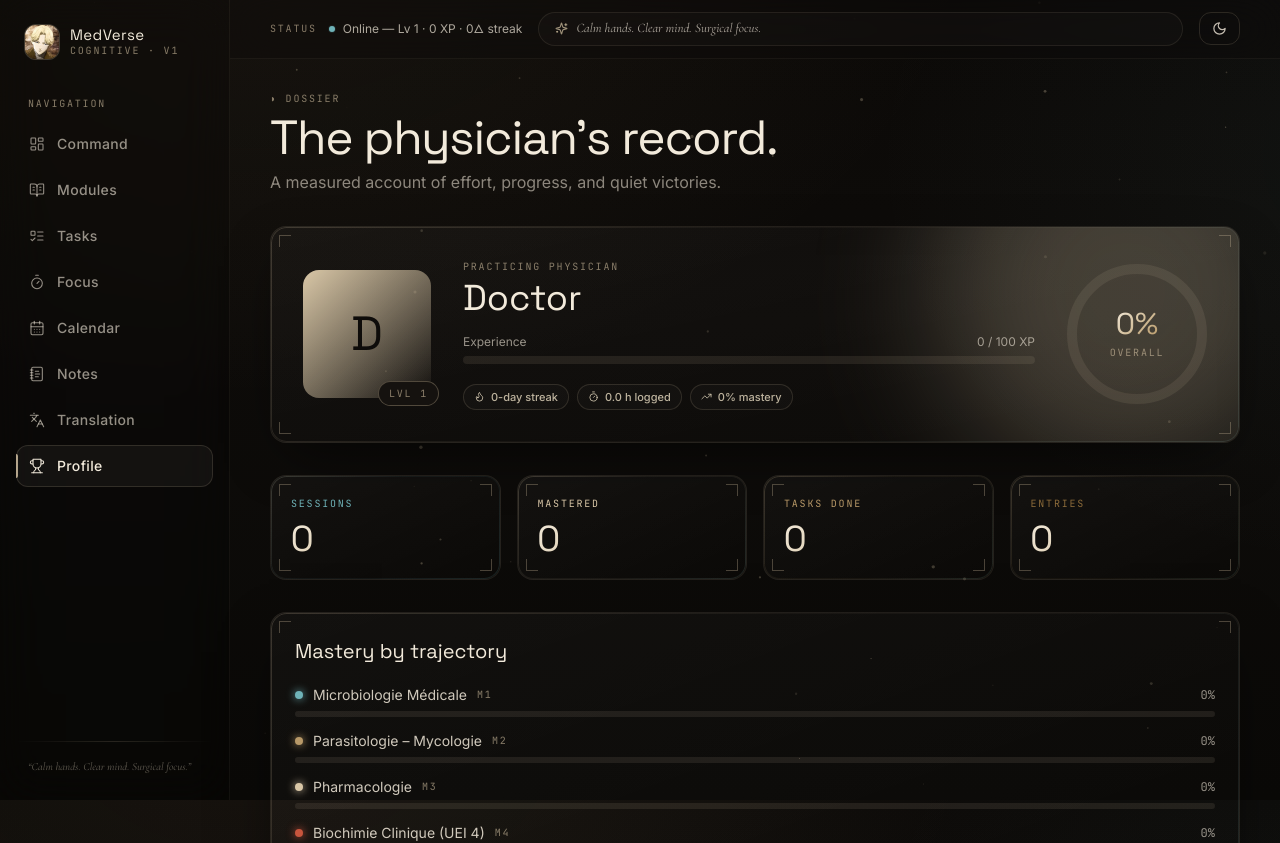
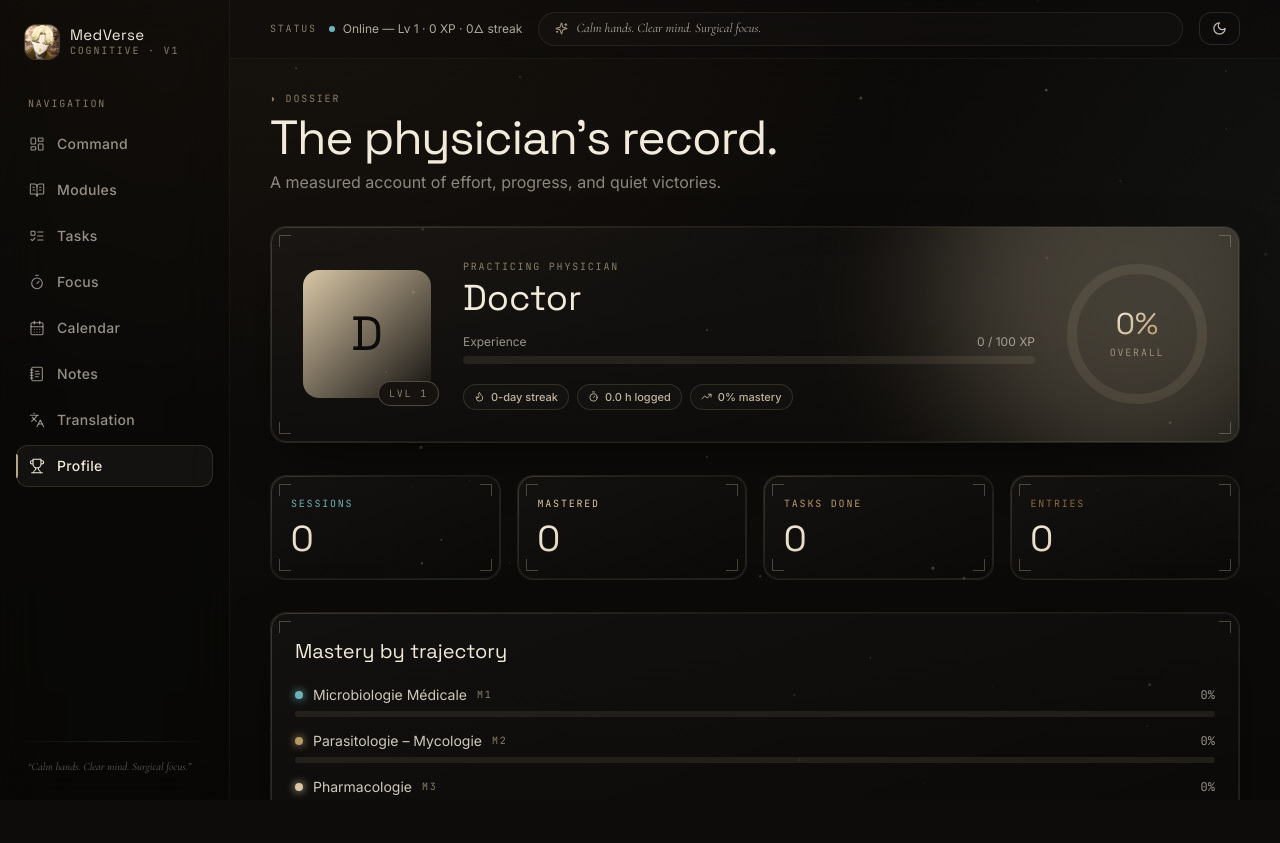
Before and after one commit to drlamouri2005-tech/my_tracker_drlmf, a React (Vite) app: page /profile in a window 1280 px wide. Shown: the top 843 px of the page. After the commit the page ends 800 px from the top, so only its background shows below. Built offline with nearby package versions, Linux system fonts and the light colour scheme.

Commit message:
chore: push local edits

```diff
--- a/src/components/layout/Layout.tsx
+++ b/src/components/layout/Layout.tsx
@@ -7,17 +7,15 @@ import { MobileCorner } from './MobileCorner';
 
 export function Layout({ children }: { children: ReactNode }) {
   return (
-  <div className="min-h-screen flex flex-col">
-    <Particles density={50} />
-    <div className="flex flex-1">
+    <div className="h-full flex">
+      <Particles density={50} />
       <Sidebar />
-      <main className="flex-1 relative min-h-screen">
+      <main className="flex-1 h-full overflow-y-auto relative">
         <TopBar />
         <div className="px-6 md:px-10 pb-28 pt-6 max-w-[1500px] mx-auto">{children}</div>
         <MobileNav />
         <MobileCorner />
       </main>
     </div>
-  </div>
-);
+  );
 }
--- a/src/styles/index.css
+++ b/src/styles/index.css
@@ -9,6 +9,7 @@
 
 html, body, #root {
   height: 100%;
+  overflow:hidden;
 }
 
 html {
@@ -148,7 +149,7 @@ html.light body {
 .stage {
   position: relative;
   z-index: 1;
-  min-height: 100%;
+  height: 100%;
   display: flex;
   flex-direction: column;
 }
```
